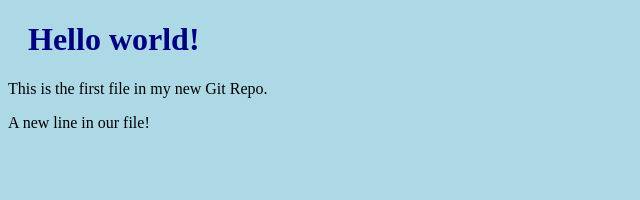
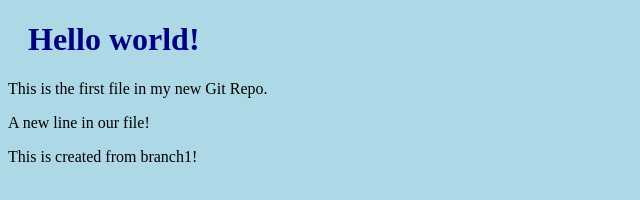
Before and after one commit to keerthanamunusamy05/firstproject, a plain HTML site: page index.html in a window 1280 px wide. Shown: the whole page, without its empty margins (0-640 px from the left). Drawn offline with Linux system fonts and the light colour scheme.

Commit message:
Added a new line on branch1

```diff
--- a/index.html
+++ b/index.html
@@ -9,5 +9,6 @@
 <h1>Hello world!</h1>
 <p>This is the first file in my new Git Repo.</p>
 <p>A new line in our file!</p>
+<p>This is created from branch1!</p>
 </body>
 </html>
```
